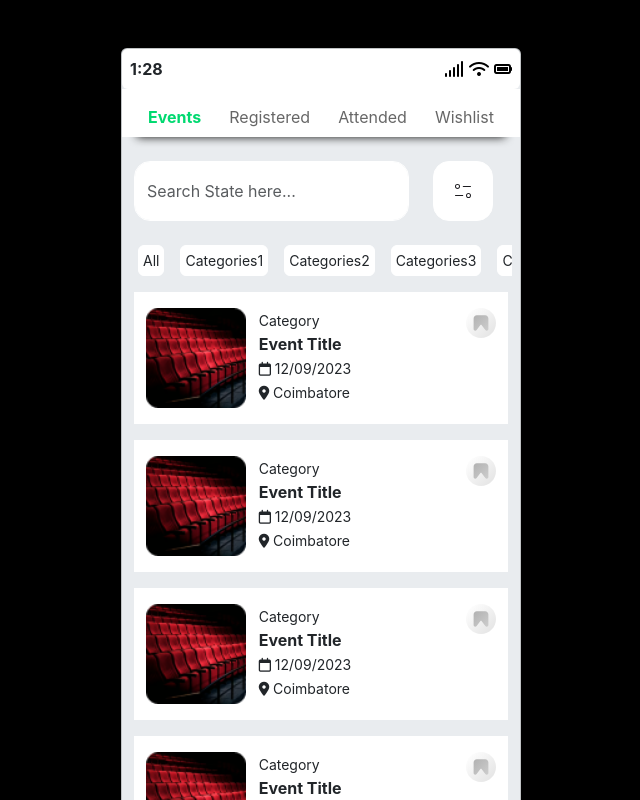
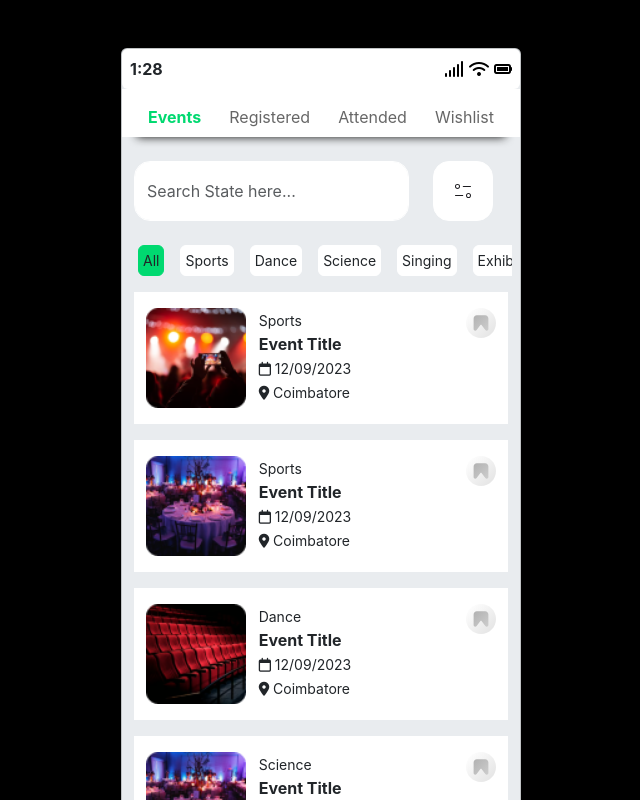
Before and after one commit to FrodoNaveen/STUNXT, a React (Create React App) app: page /events in a window 1280 px wide. Shown: the top 800 px of the page, without its empty margins (319-959 px from the left). Built offline with nearby package versions, Linux system fonts and the light colour scheme.

Commit message:
eventPage updated

```diff
--- a/src/components/Events.js
+++ b/src/components/Events.js
@@ -12,18 +12,35 @@ const Events = () => {
   const index = 2
 
   const eventHeader = ["Events", "Registered", "Attended", "Wishlist"]
-  const eventCategories = ["All", "Categories1", "Categories2", "Categories3", "Categories4", "Categories5"]
+  const eventCategories = ["All", "Sports", "Dance", "Science", "Singing", "Exhibition"]
 
   const [selectEventHeader, setSelectEventHeader] = useState()
+  const [categories, setCategories] = useState(AllData)
+  const [categoryName, setCategoryName] = useState("")
 
 
   function changeEventHeader(ele) {
     setSelectEventHeader(ele)
   }
 
+  function changeToClickedCategory(category) {
+    setCategoryName(category)
+    if (category === "All") {
+      setCategories(AllData)
+    } else {
+      let newData = AllData.filter((ele) => {
+        return ele.eventCategory === category
+      })
+      setCategories(newData)
+    }
+
+  }
+
   useEffect(() => {
     setSelectEventHeader("Events")
+    setCategoryName("All")
   }, [])
+
   return (
     <div className="mainContainer bg-body-secondary card mt-5 phoneSize">
       <Time />
@@ -62,7 +79,9 @@ const Events = () => {
         <div className="d-flex scrollHide" style={{ overflow: "auto" }}>
           {eventCategories.map((ele) => (
             <div>
-              <small className="card ms-3 p-1 borderWhite cursorPointer">{ele}</small>
+              {categoryName === ele ? <small className="card ms-3 p-1 cursorPointer" style={{ backgroundColor: "#00d970", borderColor: "#00d970" }} onClick={() => changeToClickedCategory(ele)}>{ele}</small>
+                : <small className="card ms-3 p-1 borderWhite cursorPointer" onClick={() => changeToClickedCategory(ele)}>{ele}</small>
+              }
             </div>
           ))}
         </div>
@@ -71,12 +90,12 @@ const Events = () => {
       <div className="container scrollHide" style={{ overflow: "scroll" }}>
         {/* all events */}
         <div className="b_100">
-          {AllData.map((ele) => (
+          {categories.map((ele) => (
             <div className="container-fluid bg-white mt-3">
               <div className="pt-3 pb-3">
                 <div className="row">
                   <div className="col-4">
-                    <img src={ele.image} alt="eventimage" style={{ width: "100px", height: "100px" }} />
+                    <img src={ele.eventImage} alt="eventimage" style={{ width: "100px", height: "100px" }} />
                   </div>
                   <div className="col-8 ps-0">
                     <div className="float-start">
--- a/src/components/Verification.js
+++ b/src/components/Verification.js
@@ -55,7 +55,7 @@ const Verification = () => {
       splitNumber.pop();
       let joinNumber = splitNumber.join("");
       setPhoneNumber(joinNumber);
-    } else if (num.props.className === "fa-solid fa-check") {
+    } else if (num.props.className === "fa-solid fa-check" && phoneNumber && phoneNumber.length === 10) {
       goToOtpPage()
     }
   }
--- a/src/components/eventsdata/AllEvent.js
+++ b/src/components/eventsdata/AllEvent.js
@@ -1,11 +1,15 @@
+import event1 from "../../images/Home/Event1.png"
+import event2 from "../../images/Home/Event2.png"
 import event3 from "../../images/Home/Event3.png"
 
+
 const AllData = [
-    { image: event3, eventCategory: "Category", eventTitle: "Event Title", eventDate: "12/09/2023", eventLocation: "Coimbatore" },
-    { image: event3, eventCategory: "Category", eventTitle: "Event Title", eventDate: "12/09/2023", eventLocation: "Coimbatore" },
-    { image: event3, eventCategory: "Category", eventTitle: "Event Title", eventDate: "12/09/2023", eventLocation: "Coimbatore" },
-    { image: event3, eventCategory: "Category", eventTitle: "Event Title", eventDate: "12/09/2023", eventLocation: "Coimbatore" },
-    { image: event3, eventCategory: "Category", eventTitle: "Event Title", eventDate: "12/09/2023", eventLocation: "Coimbatore" },
+    { eventImage: event1, eventCategory: "Sports", eventTitle: "Event Title", eventDate: "12/09/2023", eventLocation: "Coimbatore" },
+    { eventImage: event2, eventCategory: "Sports", eventTitle: "Event Title", eventDate: "12/09/2023", eventLocation: "Coimbatore" },
+    { eventImage: event3, eventCategory: "Dance", eventTitle: "Event Title", eventDate: "12/09/2023", eventLocation: "Coimbatore" },
+    { eventImage: event2, eventCategory: "Science", eventTitle: "Event Title", eventDate: "12/09/2023", eventLocation: "Coimbatore" },
+    { eventImage: event1, eventCategory: "Singing", eventTitle: "Event Title", eventDate: "12/09/2023", eventLocation: "Coimbatore" },
+    { eventImage: event3, eventCategory: "Exhibition", eventTitle: "Event Title", eventDate: "12/09/2023", eventLocation: "Coimbatore" },
 
 ]
 
```
